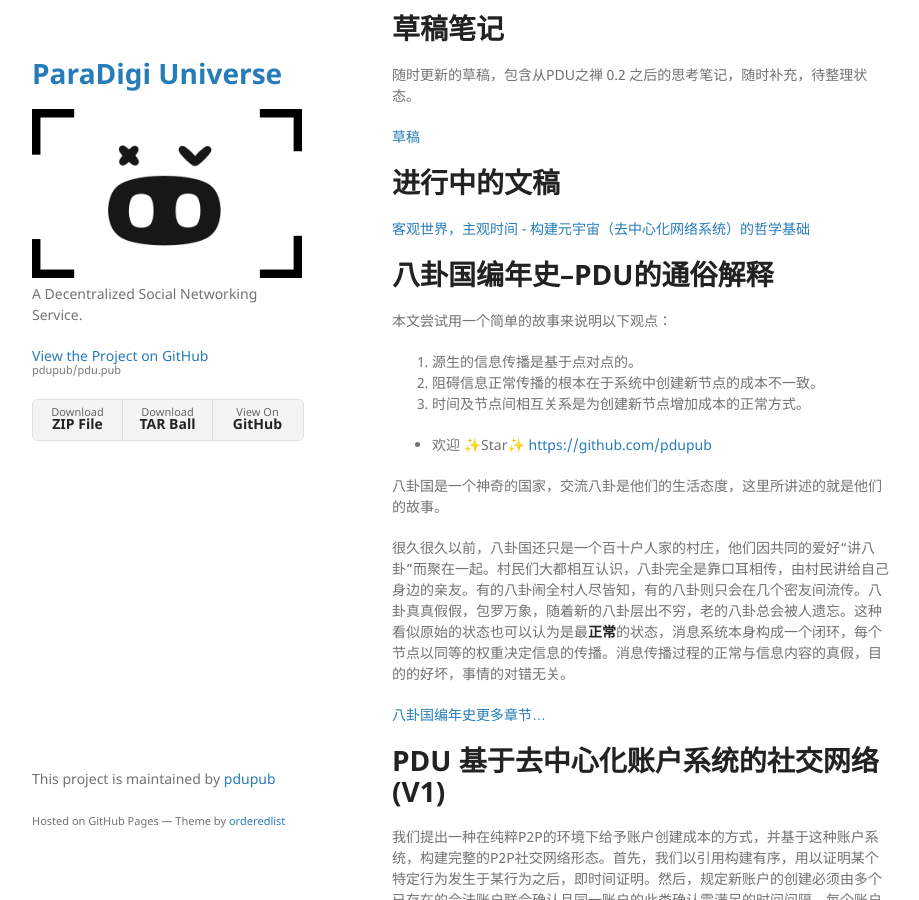
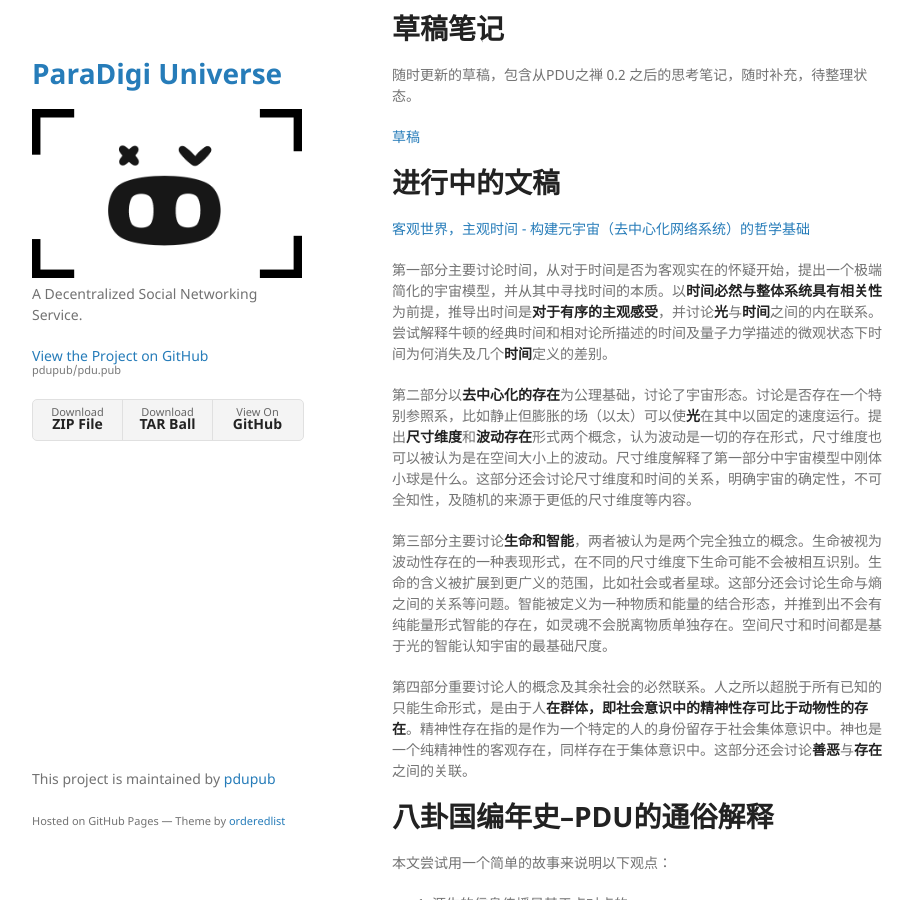
Before and after one commit to pdupub/pdu.pub, a Jekyll site: the page built from index.md, in a window 1280 px wide and 900 px high, scrolled down 1028 px. Shown: the whole window, without its empty margins (178-1097 px from the left). Built offline with Jekyll 4.4.1, drawn with Linux system fonts in a browser that asks for light colours; our own code applies the rules of GitHub Pages for plain Markdown files.

Commit message:
refactor index

```diff
--- a/index.md
+++ b/index.md
@@ -41,6 +41,13 @@ layout: default
 
 [客观世界，主观时间 - 构建元宇宙（去中心化网络系统）的哲学基础](./docs/zh/MinimalMetaphysics.md)
 
+第一部分主要讨论时间，从对于时间是否为客观实在的怀疑开始，提出一个极端简化的宇宙模型，并从其中寻找时间的本质。以**时间必然与整体系统具有相关性**为前提，推导出时间是**对于有序的主观感受**，并讨论**光**与**时间**之间的内在联系。尝试解释牛顿的经典时间和相对论所描述的时间及量子力学描述的微观状态下时间为何消失及几个**时间**定义的差别。
+
+第二部分以**去中心化的存在**为公理基础，讨论了宇宙形态。讨论是否存在一个特别参照系，比如静止但膨胀的场（以太）可以使**光**在其中以固定的速度运行。提出**尺寸维度**和**波动存在**形式两个概念，认为波动是一切的存在形式，尺寸维度也可以被认为是在空间大小上的波动。尺寸维度解释了第一部分中宇宙模型中刚体小球是什么。这部分还会讨论尺寸维度和时间的关系，明确宇宙的确定性，不可全知性，及随机的来源于更低的尺寸维度等内容。
+
+第三部分主要讨论**生命和智能**，两者被认为是两个完全独立的概念。生命被视为波动性存在的一种表现形式，在不同的尺寸维度下生命可能不会被相互识别。生命的含义被扩展到更广义的范围，比如社会或者星球。这部分还会讨论生命与熵之间的关系等问题。智能被定义为一种物质和能量的结合形态，并推到出不会有纯能量形式智能的存在，如灵魂不会脱离物质单独存在。空间尺寸和时间都是基于光的智能认知宇宙的最基础尺度。
+
+第四部分重要讨论人的概念及其余社会的必然联系。人之所以超脱于所有已知的只能生命形式，是由于人**在群体，即社会意识中的精神性存可比于动物性的存在**。精神性存在指的是作为一个特定的人的身份留存于社会集体意识中。神也是一个纯精神性的客观存在，同样存在于集体意识中。这部分还会讨论**善恶**与**存在**之间的关联。
 
 # 八卦国编年史--PDU的通俗解释
 
```
Also changed, not shown: docs/zh/MinimalMetaphysics.md (+1 -1 lines).
